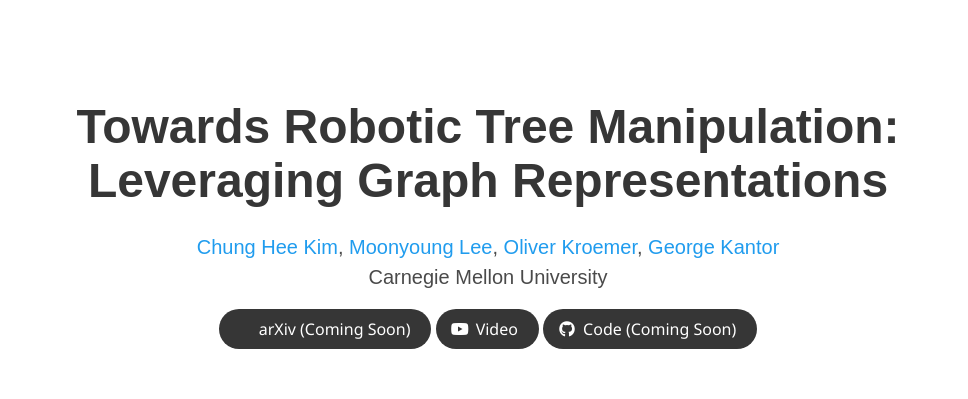
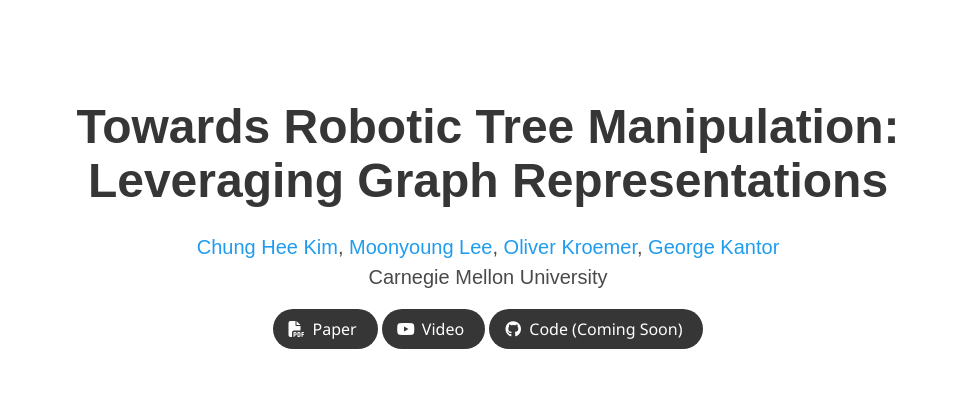
Before and after one commit to Kantor-Lab/tree_gnn, a plain HTML site: page index.html in a window 1280 px wide. Shown: the top 399 px of the page, without its empty margins (152-1120 px from the left). Drawn offline with nearby package versions, Linux system fonts and the light colour scheme; some icons are missing; a web font is replaced by a local one.

Commit message:
Update index.html

```diff
--- a/index.html
+++ b/index.html
@@ -68,9 +68,8 @@
           <div class="column has-text-centered">
             <div class="publication-links">
               <!-- PDF Link. -->
-              <!--
               <span class="link-block">
-                <a href="https://kantor-lab.github.io/tree_gnn/"
+                  <a href="https://arxiv.org/abs/2311.07479"
                     class="external-link button is-normal is-rounded is-dark">
                     <span class="icon">
                       <i class="fas fa-file-pdf"></i>
@@ -78,7 +77,7 @@
                     <span>Paper</span>
                   </a>
                 </span>
-              -->
+              <!--
               <span class="link-block">
                 <a href="https://kantor-lab.github.io/tree_gnn/"
                    class="external-link button is-normal is-rounded is-dark">
@@ -88,6 +87,7 @@
                   <span>arXiv (Coming Soon)</span>
                 </a>
               </span>
+              -->
               <!-- Video Link. -->
               <span class="link-block">
                 <a href="https://youtu.be/FGtdYFe0W9A"
```
Lines whose indentation alone changed are shown as unchanged.
